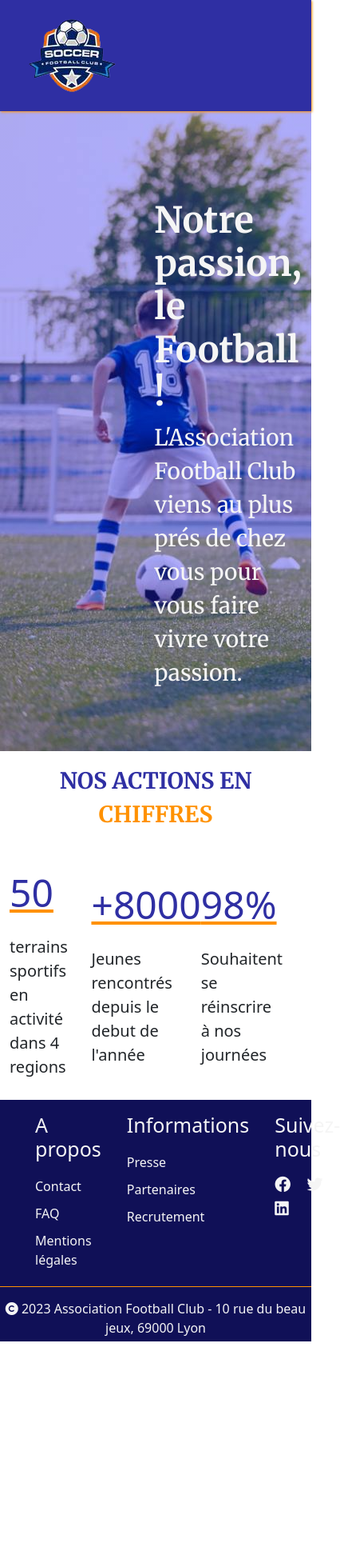
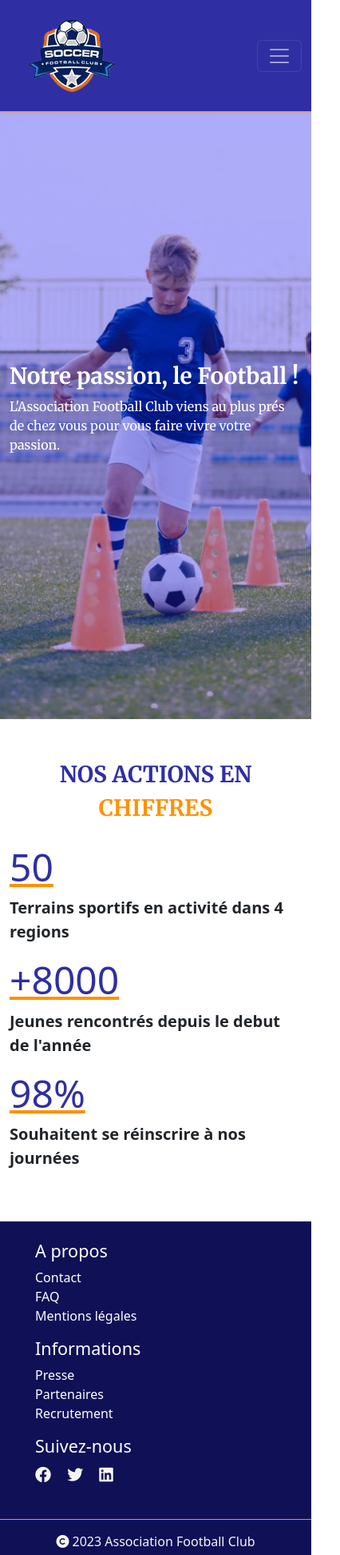
Before and after one commit to jeremyT69/Association-Football-Club, a plain HTML site: page index.html in a window 390 px wide. Shown: the whole page at 80% size, 426 px wide, since content can reach past the window. Before the commit the page ends 1677 px from the top, so only its background shows below. Drawn offline with nearby package versions, Linux system fonts and the light colour scheme; a web font is replaced by a local one.

Commit message:
modif pages html et css

```diff
--- a/css/style.css
+++ b/css/style.css
@@ -30,23 +30,10 @@
 .banner {
   background-image:linear-gradient(rgba(0, 0, 255, 0.3), rgba(0, 0, 255, 0.3)),
   url("/img/img.principal.jpg");
-  background-attachment: fixed;
+  background-position: center;
   background-size: cover;
-  height: 800px;
+  min-height: 90vh;
 }
-
-.col h1 {
-  font-size: 45px;
-  font-weight: 700;
-  color:#f5f5f5;
-}
-
-.col p {
-  font-size: 28px;
-  font-weight: 400;
-  color:#f5f5f5;
-}
-
 
 .btn-order {
   color:  #f5f5f5;
@@ -73,44 +60,25 @@
 
  .nombres {
   font-size: 48px;
-  padding-bottom: 8px;
   text-decoration: underline solid #ff9100;
   font-weight: 400;
   color: #2F2FA3;
  }
 
- .texte {
-  padding-top: 8px;
-  padding-bottom: 10px;
-  font-size: 20px;
-  font-weight: 500;
- }
-
- .footer {
+ footer {
   background-color: #101057;
  }
 
- .footer-title h4 {
-  font-size: 25px;
-  margin-bottom: 15px;
+ .reseaux-sociaux a {
+  font-size: 20px;
   color: #f5f5f5;
  }
 
- .footer-col a {
-  padding: 5px 0;
-  text-decoration: none;
-  color: #f5f5f5;
- }
-
- .footer-col a:hover {
+ .reseaux-sociaux a:hover {
   color: #ff9100;
  }
 
- .footer-col a.social {
-  font-size: 20px;
- }
-
- .footer-title li {
+footer li {
   list-style-type: none;
  }
 
@@ -128,18 +96,13 @@
  }
 
  /*css de la page evenements*/
+.background-titre-page {
+  background-color: lightgoldenrodyellow;
+}
 
 .titre-evenements {
-  margin-top: 5px;
-  margin-bottom: 5px;
   color: #ff9100;
-  text-align: center;
 }
-
-.cards {
-  margin-top: 10px;
-}
-
 
  /* css de la page inscription*/
 
@@ -214,14 +177,3 @@
 .pieds-formulaire button:hover {
   color: #ff9100;
 }
-
-@media screen and (max-width:920px) {
-
-  .contact {
-    display: flex;
-    align-items: flex-start;
-  }
-  .corps-formulaire .droite {
-    margin-left: 0px;
-  }
-}
--- a/index.html
+++ b/index.html
@@ -5,22 +5,30 @@
   <meta charset="UTF-8">
   <meta http-equiv="X-UA-Compatible" content="IE=edge">
   <meta name="viewport" content="width=device-width, initial-scale=1.0">
+  <!-- Bootstrap et css-->
+  <link href="https://cdn.jsdelivr.net/npm/bootstrap@5.2.3/dist/css/bootstrap.min.css" rel="stylesheet">
   <!-- Fontawesome-->
   <link rel="stylesheet" href="https://cdnjs.cloudflare.com/ajax/libs/font-awesome/6.2.1/css/all.min.css">
-  <!-- Bootstrap et css-->
-  <link href="https://cdn.jsdelivr.net/npm/bootstrap@5.2.3/dist/css/bootstrap.min.css" rel="stylesheet">
+  <!--Fichier css-->
   <link rel="stylesheet" href="css/style.css">
+
   <title>Association Football Club</title>
 </head>
 
 <body>
-  <div>
+
+  <header>
     <nav class="menu-navbar navbar navbar-expand-lg navbar-dark w-100">
       <div class="container-fluid">
         <div class="navbar-brand mx-4 py-3">
           <img src="img/logo_association_1.png" alt="Logo de l'Association">
         </div>
-        <div class="collapse navbar-collapse" id="navbarSupportedContent">
+        <button class="navbar-toggler" type="button" data-bs-toggle="collapse" data-bs-target="#navbarNavAltMarkup"
+          aria-controls="navbarNavAltMarkup" aria-expanded="false" aria-label="Toggle navigation">
+          <span class="navbar-toggler-icon"></span>
+        </button>
+
+        <div class="collapse navbar-collapse" id="navbarNavAltMarkup">
           <ul class="navbar-nav ms-auto mb-2 mb-lg-0">
             <li class="nav-item">
               <a class="nav-link pe-4" aria-current="page" href="#">Acceuil</a>
@@ -35,106 +43,88 @@
         </div>
       </div>
     </nav>
-  </div>
+  </header>
 
-  <section class="banner d-flex justify-content-center align-items-center pt-5">
-    <div class="container my-5 py-5">
+  <section class="banner d-flex justify-content-center align-items-center">
+    <div class="container">
       <div class="row">
-        <div class="col md-6"></div>
-        <div class="col merriweather md-6">
-          <h1>Notre passion, le Football !</h1>
+        <div class="text-white merriweather">
+          <h1 class="fw-bold">Notre passion, le Football !</h1>
           <p>L'Association Football Club viens au plus prés de chez vous pour vous faire vivre votre passion.</p>
         </div>
       </div>
     </div>
   </section>
 
-  <section class="facts">
+  <section class="facts my-5">
     <div class="container">
-      <div class="row">
-        <div class="titre-actions pt-3 merriweather">NOS ACTIONS EN <span>CHIFFRES</span></div>
+      <div class="titre-actions merriweather">NOS ACTIONS EN <span>CHIFFRES</span></div>
 
-        <div class="chiffres d-flex justify-content-center align-items-center pt-5 w-100">
+      <div class="row chiffres pt-4">
 
-          <div>
+        <div class="col-lg-4">
           <h3 class="nombres">50</h3>
-            <p class="texte pe-4">terrains sportifs en activité dans 4 regions</p>
+          <p class="fw-bold fs-5">Terrains sportifs en activité dans 4 regions</p>
         </div>
 
-          <div>
+        <div class="col-lg-4">
           <h3 class="nombres"> +8000</h3>
-            <p class="texte pe-4">Jeunes rencontrés depuis le debut de l'année</p>
+          <p class="fw-bold fs-5">Jeunes rencontrés depuis le debut de l'année</p>
         </div>
 
-          <div>
+        <div class="col-lg-4">
           <h3 class="nombres">98%</h3>
-            <p class="texte pe-4">Souhaitent se réinscrire à nos journées </p>
+          <p class="fw-bold fs-5">Souhaitent se réinscrire à nos journées </p>
         </div>
 
       </div>
     </div>
-    </div>
   </section>
 
-  <footer class="footer">
-    <div class="container">
+  <footer>
+    <div class="container py-4">
       <div class="row">
 
-        <div class="footer-top d-flex justify-content-between align-items-top pt-3">
+        <div class="A-propos col-lg-4 text-white">
+          <ul>
+            <h4>A propos</h4>
+            <li><a class="nav-link" href="#">Contact</a></li>
+            <li><a class="nav-link" href="#">FAQ</a></li>
+            <li><a class="nav-link" href="#">Mentions légales</a></li>
+          </ul>
+        </div>
 
-          <ul class="footer-title">
-            <h4>A propos</h4>
+        <div class="Informations col-lg-4 text-white">
+          <ul>
+            <h4>Informations</h4>
+            <li><a class="nav-link" href="#">Presse</a></li>
+            <li><a class="nav-link" href="#">Partenaires</a></li>
+            <li><a class="nav-link" href="#">Recrutement</a></li>
+          </ul>
+        </div>
 
-            <li class="footer-col">
-              <a class="nav-link" href="#">Contact</a>
-            </li>
-
-            <li class="footer-col">
-              <a class="nav-link" href="#">FAQ</a>
-            </li>
-
-            <li class="footer-col">
-              <a class="nav-link" href="#">Mentions légales</a>
-            </li>
-          </ul>
-
-          <ul class="footer-title">
-            <h4>Informations</h4>
-
-            <li class="footer-col">
-              <a class="nav-link" href="#">Presse</a>
-            </li>
-
-            <li class="footer-col">
-              <a class="nav-link" href="#">Partenaires</a>
-            </li>
-
-            <li class="footer-col">
-              <a class="nav-link" href="#">Recrutement</a>
-            </li>
-          </ul>
-
-          <ul class="footer-title">
+        <div class="reseaux-sociaux col-lg-4 text-white">
+          <ul>
             <h4>Suivez-nous</h4>
-
-            <li class="footer-col">
+            <div>
               <a href="#" class="social pe-3"><i class="fa-brands fa-facebook"></i></a>
               <a href="#" class="social pe-3"><i class="fa-brands fa-twitter"></i></a>
               <a href="#" class="social"><i class="fa-brands fa-linkedin"></i></a>
-            </li>
+            </div>
           </ul>
+        </div>
 
-        </div>
       </div>
     </div>
 
     <div class="footer-bottom">
       <div class="separation"></div>
-      <p><i class="fa-solid fa-copyright"></i> 2023 Association Football Club - 10 rue du beau jeux, 69000 Lyon
+      <p><i class="fa-solid fa-copyright"></i> 2023 Association Football Club
       </p>
     </div>
   </footer>
-  <script src="https://cdn.jsdelivr.net/npm/bootstrap@5.2.3/dist/js/bootstrap.min.js"></script>
+  <!-- Bootstrap JS bundle-->
+  <script src="https://cdn.jsdelivr.net/npm/bootstrap@5.2.3/dist/js/bootstrap.bundle.min.js"></script>
 
 </body>
 
```
Also changed, not shown: evenements.html (+86 -49 lines), formulaire.html (+66 -49 lines). Lines whose indentation alone changed are shown as unchanged.
